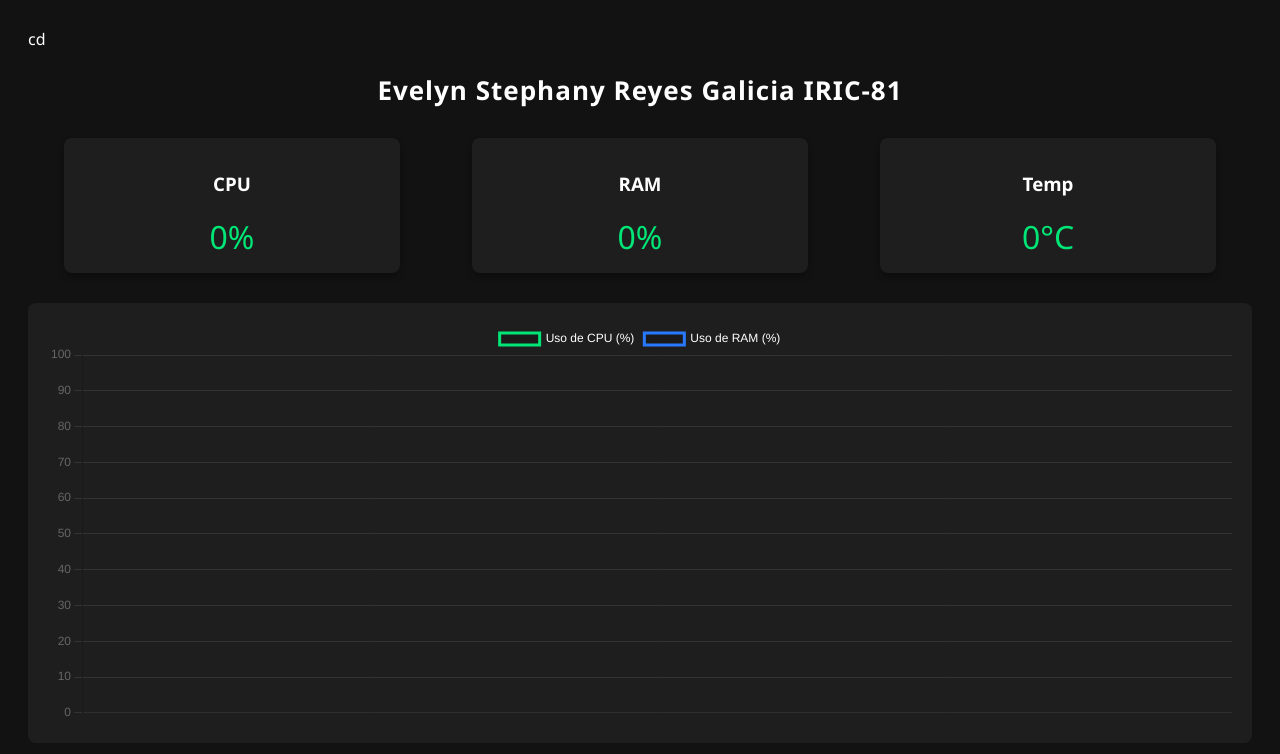
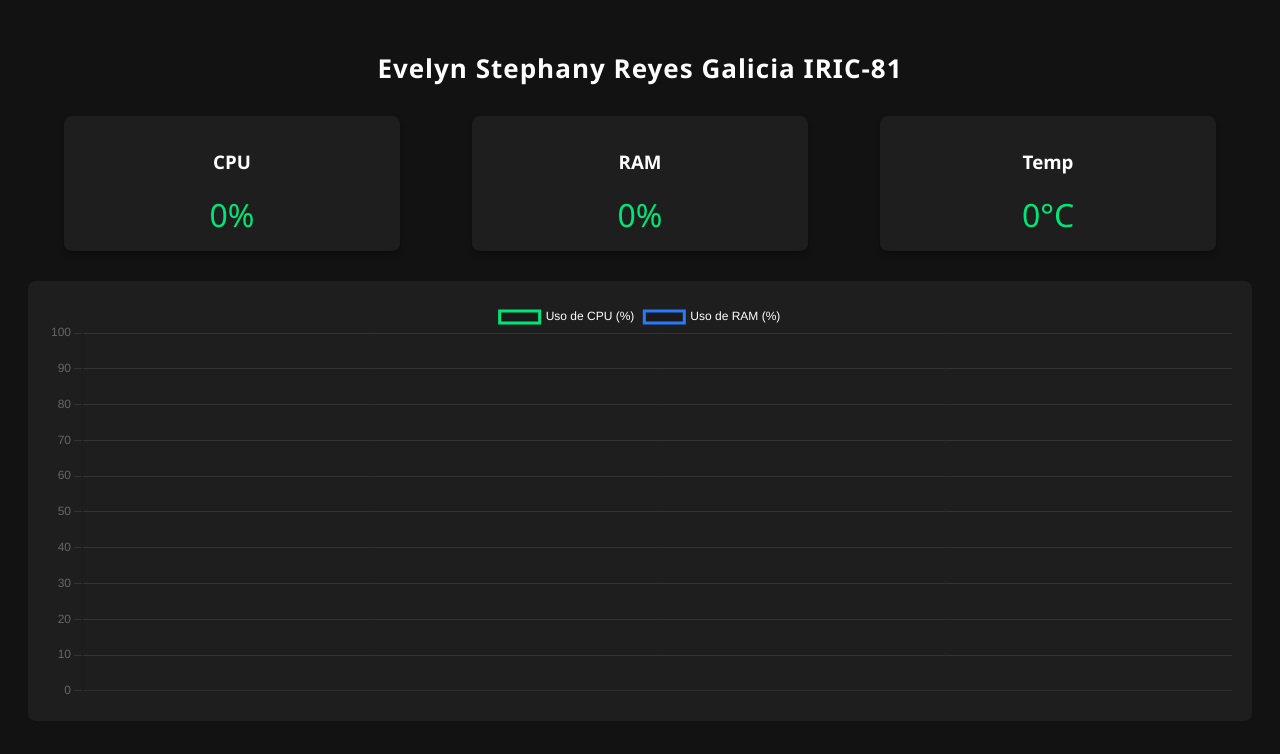
Before and after one commit to Stephany05a/monitoreo-iric, a website: page public/index.html in a window 1280 px wide. Drawn offline with nearby package versions, Linux system fonts and the light colour scheme; no server answers.

Commit message:
Update index.html

```diff
--- a/public/index.html
+++ b/public/index.html
@@ -13,7 +13,7 @@
         .value { font-size: 2em; color: #00e676; }
     </style>
 </head>
-<body>cd
+<body>
     <h2 class="nombre">Evelyn Stephany Reyes Galicia IRIC-81</h2>
     <div class="dashboard">
         <div class="card"><h3>CPU</h3><div id="cpu-text" class="value">0%</div></div>
@@ -82,4 +82,5 @@
         });
     </script>
 </body>
+
 </html>
```
